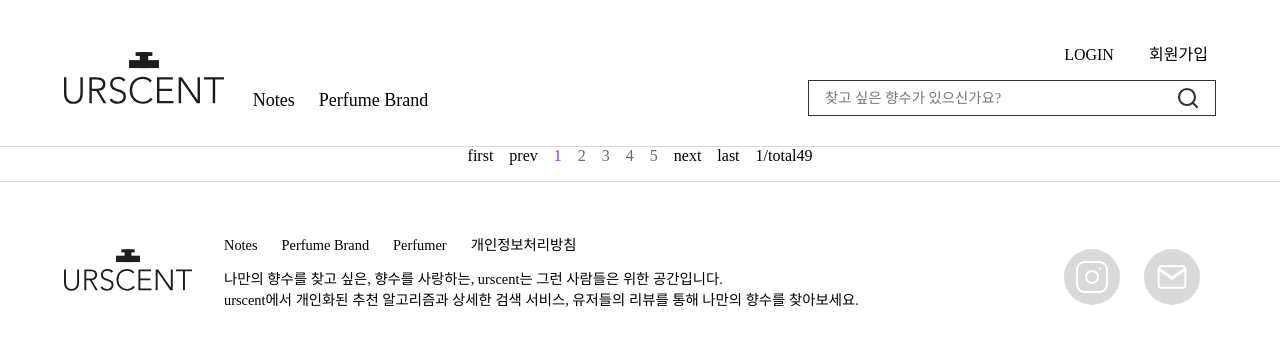
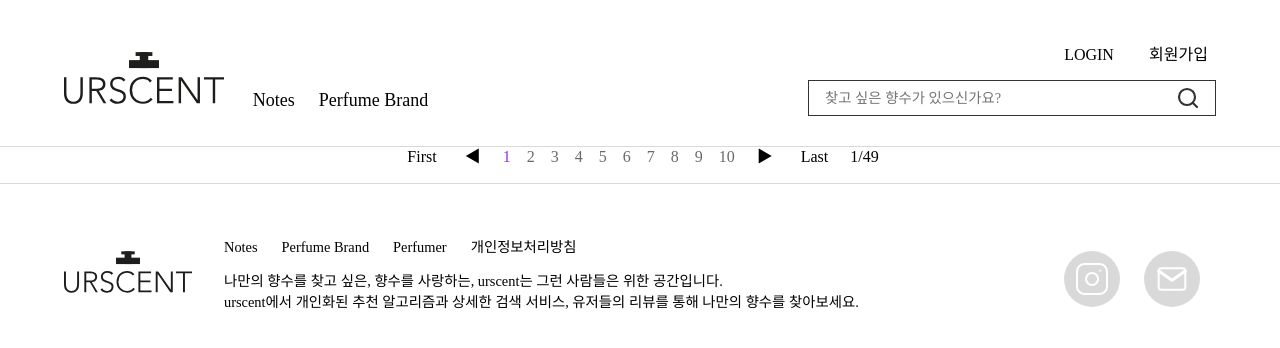
Before and after one commit to Urscent-FE/urscent-web, a React app: page / in a window 1280 px wide. Shown: the top 348 px of the page. Built offline with nearby package versions, Linux system fonts and the light colour scheme.

Commit message:
Feat : 007-페이지네이션2 컴포넌트 작성

```diff
--- a/src/components/pagenation/Pagenation.module.scss
+++ b/src/components/pagenation/Pagenation.module.scss
@@ -13,3 +13,9 @@
 .disaccord {
   color: dimgray;
 }
+
+.button {
+  background-color: transparent;
+  border: none;
+  cursor: pointer;
+}
--- /dev/null
+++ b/src/components/pagenation/Pagenation2.tsx
@@ -0,0 +1,83 @@
+import React, { useMemo } from 'react';
+import styles from './Pagenation.module.scss';
+
+interface IPagenationProps {
+  maxPage: number;
+  currentPage: number;
+  setCurrentPage: React.Dispatch<React.SetStateAction<number>>;
+  visiblePageCount: number;
+}
+
+export const Pagenation: React.FC<IPagenationProps> = ({
+  maxPage,
+  currentPage,
+  setCurrentPage,
+  visiblePageCount,
+}) => {
+  const beforePageBase = Math.floor(currentPage / visiblePageCount - 1) * visiblePageCount;
+  const currentPageBase = Math.floor(currentPage / visiblePageCount) * visiblePageCount;
+  const nextPageBase = Math.ceil(currentPage / visiblePageCount) * visiblePageCount;
+  const lastPageCount = maxPage % visiblePageCount;
+
+  const pageList = useMemo(() => {
+    if (1 === currentPage || 1 > currentPage) {
+      return Array.from({ length: visiblePageCount }, (_, index) => index + 1);
+    }
+    if (0 === currentPage % visiblePageCount) {
+      return Array.from({ length: visiblePageCount }, (_, index) => beforePageBase + index + 1);
+    }
+    if (maxPage - visiblePageCount < currentPage) {
+      return Array.from({ length: lastPageCount }, (_, index) => currentPageBase + index + 1);
+    }
+    return Array.from({ length: visiblePageCount }, (_, index) => currentPageBase + index + 1);
+  }, [currentPage]);
+
+  return (
+    <div className={styles.flex}>
+      <button className={styles.button} onClick={() => setCurrentPage(1)}>
+        First
+      </button>
+      <button
+        className={styles.button}
+        onClick={() => {
+          setCurrentPage((prev) => {
+            if (1 < prev) {
+              return beforePageBase + 1;
+            }
+            return prev;
+          });
+        }}>
+        ◀
+      </button>
+      <ul className={styles.flex}>
+        {pageList.map((item) => {
+          return (
+            <li
+              key={item}
+              onClick={() => setCurrentPage(item)}
+              className={currentPage === item ? styles.accord : styles.disaccord}>
+              {item}
+            </li>
+          );
+        })}
+      </ul>
+
+      <button
+        className={styles.button}
+        onClick={() =>
+          setCurrentPage((prev) => {
+            if (maxPage - visiblePageCount > prev) {
+              return nextPageBase + 1;
+            }
+            return prev;
+          })
+        }>
+        ▶
+      </button>
+      <button className={styles.button} onClick={() => setCurrentPage(maxPage)}>
+        Last
+      </button>
+      <span>{`${currentPage}/${maxPage}`}</span>
+    </div>
+  );
+};
--- a/src/pages/HomePage.tsx
+++ b/src/pages/HomePage.tsx
@@ -2,7 +2,7 @@ import { useState } from 'react';
 import { Outlet } from 'react-router-dom';
 import { HomeFooter } from '@/components/homefooter/HomeFooter';
 import { HomeHeader } from '@/components/homeheader/HomeHeader';
-import { Pagenation } from '@/components/pagenation/Pagenation';
+import { Pagenation } from '@/components/pagenation/Pagenation2';
 
 export const HomePage = () => {
   const [userLogin, setUserLogin] = useState(false);
@@ -16,7 +16,7 @@ export const HomePage = () => {
             maxPage={49}
             currentPage={pagenation}
             setCurrentPage={setPagenation}
-            visiblePageCount={5}
+            visiblePageCount={10}
           />
           <Outlet />
         </main>
```
